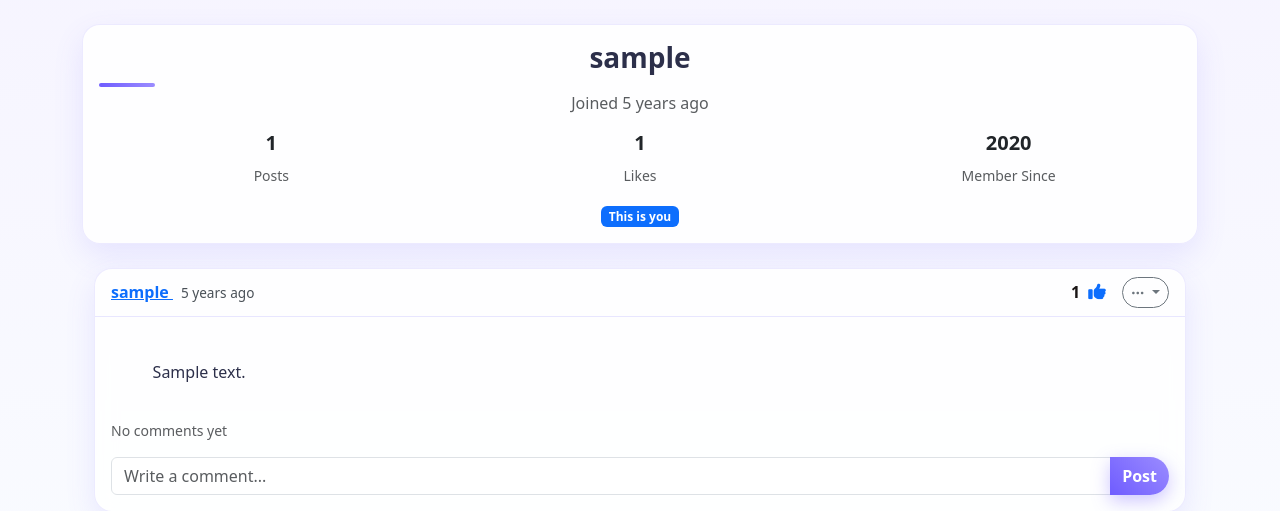
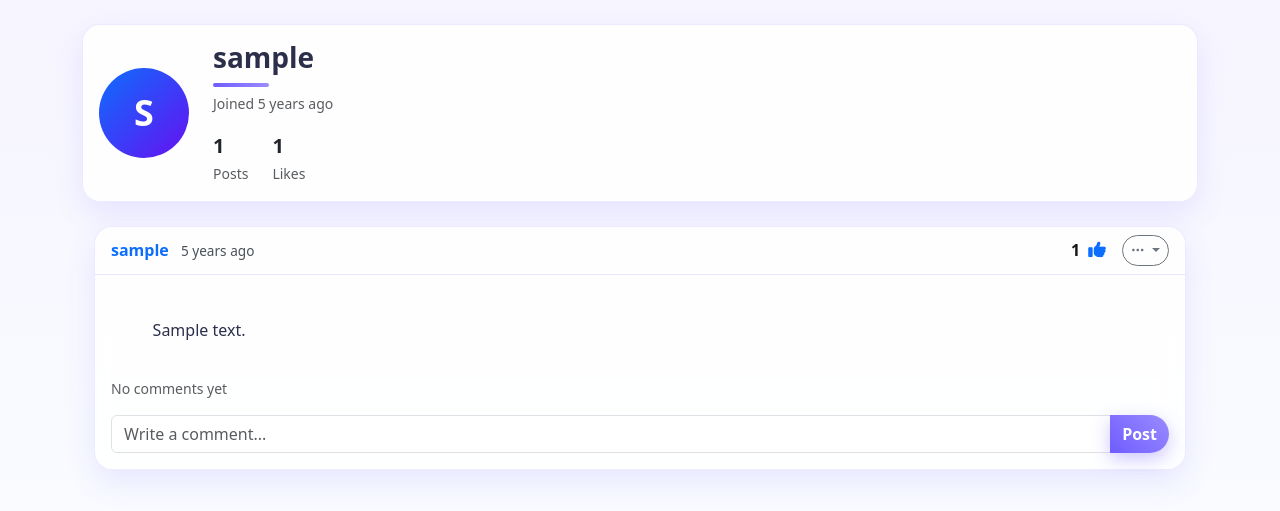
Before and after one commit to AV-2668877724/AV_flask-blog-website, a Flask app: a page that uses website/templates/_posts.html in a window 1280 px wide. Shown: the part 63-574 px from the top of the page. Run offline with Flask 3, Linux system fonts and the light colour scheme; a user stored in the database is signed in; tables that the repository leaves empty hold one stand-in row (values such as "Sample post"); some libraries are stand-ins or nearby versions.

Commit message:
update profile page successfully.

```diff
--- a/website/static/styles.css
+++ b/website/static/styles.css
@@ -635,3 +635,23 @@ body:not(.dark-mode) .navbar .btn-outline-light:hover {
   display: none !important;
   content: none !important;
 }
+
+/* ================= PROFILE COVER ================= */
+
+.profile-cover {
+  border-radius: 16px;
+}
+
+.profile-avatar {
+  width: 90px;
+  height: 90px;
+  border-radius: 50%;
+  background: linear-gradient(135deg, #0d6efd, #6610f2);
+  color: #fff;
+  font-size: 36px;
+  font-weight: 700;
+  display: flex;
+  align-items: center;
+  justify-content: center;
+  text-transform: uppercase;
+}
--- a/website/templates/_posts.html
+++ b/website/templates/_posts.html
@@ -7,7 +7,10 @@
     >
       <div>
         <strong>
-          <a href="/profile/{{ post.user.username }}">
+          <a
+            href="/profile/{{ post.user.username }}"
+            class="text-decoration-none"
+          >
             {{ post.user.username }}
           </a>
         </strong>
@@ -17,6 +20,7 @@
       </div>
 
       <div class="d-flex align-items-center gap-2">
+        <!-- 👍 Likes -->
         <span id="likes-count-{{ post.id }}" class="likes-count">
           {{ post.likes_count }}
         </span>
@@ -33,7 +37,11 @@
           id="like-button-{{ post.id }}"
           onclick="like('{{ post.id }}')"
         ></i>
-        {% endif %} {% if current_user.id == post.author %}
+        {% endif %}
+
+        <!-- ⋮ Post actions -->
+        {% if current_user.is_authenticated and current_user.id == post.author
+        %}
         <div class="dropdown ms-2">
           <button
             class="btn btn-sm btn-outline-secondary dropdown-toggle"
@@ -63,6 +71,7 @@
 
     <!-- ================= POST BODY ================= -->
     <div class="card-body">
+      <!-- Post text -->
       <div class="post-wrapper" id="post-wrapper-{{ post.id }}">
         <div class="card-text post-text" id="post-text-{{ post.id }}">
           {{ post.text | trim }}
@@ -87,8 +96,7 @@
         data-bs-toggle="collapse"
         data-bs-target="#comments-{{ post.id }}"
       >
-        View {{ visible_comments|length }} comment{{ 's' if
-        visible_comments|length > 1 }}
+        View {{ visible_comments|length }} comments
       </button>
       {% else %}
       <small class="text-muted d-block mt-2">No comments yet</small>
@@ -99,7 +107,7 @@
         <div class="border rounded p-3 bg-light">
           {% for comment in visible_comments %}
           <div class="mb-3 pb-2 border-bottom">
-            <div class="d-flex justify-content-between align-items-start">
+            <div class="d-flex justify-content-between align-items-start mb-1">
               <div>
                 <strong>
                   <a
@@ -109,12 +117,13 @@
                     {{ comment.user.username }}
                   </a>
                 </strong>
-                <small class="text-muted ms-2">
+                <span class="text-muted small ms-2">
                   {{ comment.date_created | timeago }}
-                </small>
+                </span>
               </div>
 
-              {% if current_user.id == comment.author %}
+              {% if current_user.is_authenticated and current_user.id ==
+              comment.author %}
               <div class="dropdown">
                 <button
                   class="btn btn-sm btn-outline-secondary dropdown-toggle p-1"
@@ -143,6 +152,7 @@
       </div>
 
       <!-- ================= COMMENT FORM ================= -->
+      {% if current_user.is_authenticated %}
       <form method="POST" action="/create-comment/{{ post.id }}" class="mt-3">
         <div class="input-group">
           <input
@@ -155,9 +165,13 @@
           <button class="btn btn-primary">Post</button>
         </div>
       </form>
+      {% endif %}
     </div>
   </div>
-  {% endfor %} {% if not posts %}
-  <p class="text-center text-muted mt-4">No posts available.</p>
-  {% endif %}
+
+  {% if not (hide_dividers | default(false)) and not loop.last %}
+  <hr class="post-divider" />
+  {% endif %} {% else %}
+  <p class="text-center text-muted">No posts available.</p>
+  {% endfor %}
 </div>
--- a/website/templates/profile.html
+++ b/website/templates/profile.html
@@ -1,43 +1,41 @@
-{% extends "base.html" %} {% block title %}{{ profile_user.username }}{%
+{% extends "base.html" %} {% block title %} {{ profile_user.username }} {%
 endblock %} {% block content %}
 
-<!-- ================= PROFILE HEADER ================= -->
-<div class="card shadow-sm mb-4">
-  <div class="card-body text-center">
-    <h3 class="fw-bold mb-1">{{ profile_user.username }}</h3>
+<!-- ================= PROFILE COVER ================= -->
+<div class="card shadow-sm mb-4 profile-cover">
+  <div
+    class="card-body d-flex flex-column flex-md-row align-items-center gap-4"
+  >
+    <!-- AVATAR -->
+    <div class="profile-avatar">{{ profile_user.username[0]|upper }}</div>
 
-    <p class="text-muted mb-2">
-      Joined {{ profile_user.date_created | timeago }}
-    </p>
+    <!-- USER INFO -->
+    <div class="text-center text-md-start">
+      <h3 class="mb-1 fw-bold">{{ profile_user.username }}</h3>
 
-    <!-- ================= STATS ================= -->
-    <div class="row mt-3">
-      <div class="col-md-4">
-        <h5 class="fw-bold">{{ total_posts }}</h5>
-        <small class="text-muted">Posts</small>
-      </div>
+      <small class="text-muted">
+        Joined {{ profile_user.date_created | timeago }}
+      </small>
 
-      <div class="col-md-4">
-        <h5 class="fw-bold">{{ total_likes }}</h5>
-        <small class="text-muted">Likes</small>
-      </div>
-
-      <div class="col-md-4">
-        <h5 class="fw-bold">{{ profile_user.date_created.strftime('%Y') }}</h5>
-        <small class="text-muted">Member Since</small>
+      <!-- STATS -->
+      <div
+        class="d-flex gap-4 mt-3 justify-content-center justify-content-md-start"
+      >
+        <div>
+          <div class="fw-bold fs-5">{{ total_posts }}</div>
+          <small class="text-muted">Posts</small>
+        </div>
+        <div>
+          <div class="fw-bold fs-5">{{ total_likes }}</div>
+          <small class="text-muted">Likes</small>
+        </div>
       </div>
     </div>
-
-    {% if profile_user.id == current_user.id %}
-    <div class="mt-3">
-      <span class="badge bg-primary">This is you</span>
-    </div>
-    {% endif %}
   </div>
 </div>
 
 <!-- ================= USER POSTS ================= -->
-{% if posts %} {% set page_title = profile_user.username + "'s Posts" %} {%
-include "_posts.html" %} {% else %}
-<p class="text-center text-muted mt-5">This user hasn’t posted anything yet.</p>
+{% if posts %} {% set hide_dividers = True %} {% include "_posts.html" %} {%
+else %}
+<p class="text-center text-muted">No posts yet.</p>
 {% endif %} {% endblock %}
--- a/website/views.py
+++ b/website/views.py
@@ -1,16 +1,44 @@
 from functools import wraps
-from flask import Blueprint, render_template, request, flash, redirect, url_for, abort, session, jsonify,abort
+from flask import (
+    Blueprint, render_template, request,
+    flash, redirect, url_for, abort, jsonify
+)
 from flask_login import login_required, current_user
 from .models import User, Post, Comment, Like
 from . import db
-import re
-from markupsafe import Markup
 from sqlalchemy import func
 
 views = Blueprint('views', __name__)
+
 ADMIN_ACTION_PASSWORD = "adminready777"
 
-# ================= ADMIN DECORATOR =================
+# =================================================
+# UTILITY HELPERS
+# =================================================
+
+def enrich_posts(posts, current_user_id):
+    """Convert Post objects → dicts with likes info"""
+    enriched = []
+    for p in posts:
+        likes_count = len(p.likes)
+        liked = any(l.author == current_user_id for l in p.likes)
+        enriched.append({
+            "id": p.id,
+            "text": p.text,
+            "date_created": p.date_created,
+            "author": p.author,
+            "user": p.user,
+            "comments": p.comments,
+            "likes_count": likes_count,
+            "liked": liked
+        })
+    return enriched
+
+
+# =================================================
+# ADMIN DECORATOR & PASSWORD CHECK
+# =================================================
+
 def admin_required(f):
     @wraps(f)
     def wrapper(*args, **kwargs):
@@ -20,7 +48,6 @@ def admin_required(f):
     return wrapper
 
 
-# ================= ADMIN PASSWORD CHECK =================
 def verify_admin_password():
     password = request.form.get("admin_password")
     if password != ADMIN_ACTION_PASSWORD:
@@ -29,45 +56,44 @@ def verify_admin_password():
     return True
 
 
-# ================= ADMIN ACTIONS =================
+# =================================================
+# ADMIN ACTIONS
+# =================================================
 
-@views.route('/admin/delete-post/<int:post_id>', methods=['POST'])
+@views.route("/admin/delete-post/<int:post_id>", methods=["POST"])
 @login_required
 @admin_required
 def admin_delete_post(post_id):
     if not verify_admin_password():
-        return redirect(url_for('views.admin_dashboard'))
+        return redirect(url_for("views.admin_dashboard"))
 
     post = Post.query.get_or_404(post_id)
-    if post.is_deleted:
-        flash("Post already deleted.", "warning")
-    else:
-        post.is_deleted = True
-        db.session.commit()
-        flash("Post deleted successfully.", "success")
-    return redirect(url_for('views.admin_dashboard'))
+    post.is_deleted = True
+    db.session.commit()
+    flash("Post deleted successfully.", "success")
+    return redirect(url_for("views.admin_dashboard"))
 
 
-@views.route('/admin/restore-post/<int:post_id>', methods=['POST'])
+@views.route("/admin/restore-post/<int:post_id>", methods=["POST"])
 @login_required
 @admin_required
 def admin_restore_post(post_id):
     if not verify_admin_password():
-        return redirect(url_for('views.admin_dashboard'))
+        return redirect(url_for("views.admin_dashboard"))
 
     post = Post.query.filter_by(id=post_id, is_deleted=True).first_or_404()
     post.is_deleted = False
     db.session.commit()
     flash("Post restored successfully.", "success")
-    return redirect(url_for('views.admin_dashboard'))
+    return redirect(url_for("views.admin_dashboard"))
 
 
-@views.route('/admin/delete-user/<int:user_id>', methods=['POST'])
+@views.route("/admin/delete-user/<int:user_id>", methods=["POST"])
 @login_required
 @admin_required
 def admin_delete_user(user_id):
     if not verify_admin_password():
-        return redirect(url_for('views.admin_dashboard'))
+        return redirect(url_for("views.admin_dashboard"))
 
     user = User.query.get_or_404(user_id)
 
@@ -77,39 +103,43 @@ def admin_delete_user(user_id):
         db.session.delete(user)
         db.session.commit()
         flash("User deleted successfully.", "success")
-    return redirect(url_for('views.admin_dashboard'))
+
+    return redirect(url_for("views.admin_dashboard"))
 
 
-@views.route('/admin/delete-comment/<int:comment_id>', methods=['POST'])
+@views.route("/admin/delete-comment/<int:comment_id>", methods=["POST"])
 @login_required
 @admin_required
 def admin_delete_comment(comment_id):
     if not verify_admin_password():
-        return redirect(url_for('views.admin_dashboard'))
+        return redirect(url_for("views.admin_dashboard"))
 
     comment = Comment.query.get_or_404(comment_id)
     comment.is_deleted = True
     db.session.commit()
     flash("Comment deleted successfully.", "success")
-    return redirect(url_for('views.admin_dashboard'))
+    return redirect(url_for("views.admin_dashboard"))
 
 
-@views.route('/admin/restore-comment/<int:comment_id>', methods=['POST'])
+@views.route("/admin/restore-comment/<int:comment_id>", methods=["POST"])
 @login_required
 @admin_required
 def admin_restore_comment(comment_id):
     if not verify_admin_password():
-        return redirect(url_for('views.admin_dashboard'))
+        return redirect(url_for("views.admin_dashboard"))
 
     comment = Comment.query.filter_by(id=comment_id, is_deleted=True).first_or_404()
     comment.is_deleted = False
     db.session.commit()
     flash("Comment restored successfully.", "success")
-    return redirect(url_for('views.admin_dashboard'))
+    return redirect(url_for("views.admin_dashboard"))
 
 
-# ================= ADMIN DASHBOARD =================
-@views.route('/admin/dashboard')
+# =================================================
+# ADMIN DASHBOARD
+# =================================================
+
+@views.route("/admin/dashboard")
 @login_required
 @admin_required
 def admin_dashboard():
@@ -119,248 +149,177 @@ def admin_dashboard():
         active_posts=Post.query.filter_by(is_deleted=False).order_by(Post.date_created.desc()).all(),
         deleted_posts=Post.query.filter_by(is_deleted=True).order_by(Post.date_created.desc()).all(),
         comments=Comment.query.order_by(Comment.date_created.desc()).limit(50).all(),
-        user=current_user,
         is_home=False
     )
 
 
-# -------------------------------------------------
-# Utility helpers
-# -------------------------------------------------
+# =================================================
+# MAIN ROUTES
+# =================================================
 
-def enrich_posts(posts, current_user_id):
-    enriched = []
-    for p in posts:
-        likes_count = len(p.likes)
-        liked = any(l.author == current_user_id for l in p.likes)
-        enriched.append({
-            'id': p.id,
-            'text': p.text,
-            'date_created': p.date_created,
-            'author': p.author,
-            'user': p.user,
-            'comments': p.comments,
-            'likes_count': likes_count,
-            'liked': liked
-        })
-    return enriched
-
-
-def highlight(text, query):
-    if not query:
-        return text
-    try:
-        regex = re.compile(re.escape(query), re.IGNORECASE)
-        return Markup(regex.sub(lambda m: f"<mark>{m.group(0)}</mark>", text))
-    except Exception:
-        return text
-
-
-def highlight_username(username, query):
-    if not query:
-        return username
-    try:
-        regex = re.compile(re.escape(query), re.IGNORECASE)
-        return Markup(regex.sub(lambda m: f"<mark>{m.group(0)}</mark>", username))
-    except Exception:
-        return username
-
-
-# -------------------------------------------------
-# MAIN ROUTES
-# -------------------------------------------------
-
-@views.route('/')
-@views.route('/home')
+@views.route("/")
+@views.route("/home")
 @login_required
 def home():
+    page = request.args.get("page", 1, type=int)
 
+    pagination = (
+        Post.query
+        .filter_by(is_deleted=False)
+        .order_by(Post.date_created.desc())
+        .paginate(page=page, per_page=5, error_out=False)
+    )
 
-    page = request.args.get('page', 1, type=int)
-
-    pagination = Post.query.filter_by(is_deleted=False) \
-        .order_by(Post.date_created.desc()) \
-        .paginate(page=page, per_page=5, error_out=False)
-
-    enriched = enrich_posts(pagination.items, current_user.id)
+    posts = enrich_posts(pagination.items, current_user.id)
 
     return render_template(
         "home.html",
-        user=current_user,
-        posts=enriched,
+        posts=posts,
         pagination=pagination,
         is_home=True
     )
 
 
-@views.route('/create-post', methods=['GET', 'POST'])
+@views.route("/create-post", methods=["GET", "POST"])
 @login_required
 def create_post():
-    if request.method == 'POST':
-        text = request.form.get('text')
-        if not text or not text.strip():
-            flash('Post cannot be empty!', category='error')
+    if request.method == "POST":
+        text = request.form.get("text", "").strip()
+        if not text:
+            flash("Post cannot be empty!", "error")
         else:
-            post = Post(text=text.strip(), author=current_user.id)
+            post = Post(text=text, author=current_user.id)
             db.session.add(post)
             db.session.commit()
-            flash('Post created!', category='success')
-            return redirect(url_for('views.home'))
-    return render_template("create_posts.html", user=current_user, is_home=False)
+            flash("Post created!", "success")
+            return redirect(url_for("views.home"))
+
+    return render_template("create_posts.html", is_home=False)
 
 
-@views.route('/delete-post/<id>')
+@views.route("/edit-post/<int:id>", methods=["GET", "POST"])
+@login_required
+def edit_post(id):
+    post = Post.query.filter_by(id=id, is_deleted=False).first_or_404()
+
+    if post.author != current_user.id:
+        flash("Permission denied.", "error")
+        return redirect(url_for("views.home"))
+
+    if request.method == "POST":
+        text = request.form.get("text", "").strip()
+        if not text:
+            flash("Post cannot be empty!", "error")
+        else:
+            post.text = text
+            db.session.commit()
+            flash("Post updated!", "success")
+            return redirect(url_for("views.home"))
+
+    return render_template("edit_post.html", post=post, is_home=False)
+
+
+@views.route("/delete-post/<int:id>")
 @login_required
 def delete_post(id):
-    post = Post.query.filter_by(id=id).first()
+    post = Post.query.get_or_404(id)
 
-    if not post or post.is_deleted:
-        flash('Post not found!', 'error')
-    elif current_user.id != post.author and not current_user.is_admin:
-        flash('You do not have permission to delete this post.', 'error')
+    if post.author != current_user.id and not current_user.is_admin:
+        flash("Permission denied.", "error")
     else:
         post.is_deleted = True
         db.session.commit()
-        flash('Post deleted!', 'success')
+        flash("Post deleted.", "success")
 
-    return redirect(url_for('views.home'))
+    return redirect(url_for("views.home"))
 
 
-@views.route('/edit-post/<id>', methods=['GET', 'POST'])
-@login_required
-def edit_post(id):
-    post = Post.query.filter_by(id=id, is_deleted=False).first()
-    if not post:
-        flash('Post not found!', category='error')
-        return redirect(url_for('views.home'))
-    if current_user.id != post.author:
-        flash('You do not have permission to edit this post.', category='error')
-        return redirect(url_for('views.home'))
-
-    if request.method == 'POST':
-        text = request.form.get('text')
-        if not text or not text.strip():
-            flash('Post cannot be empty!', category='error')
-        else:
-            post.text = text.strip()
-            db.session.commit()
-            flash('Post updated!', category='success')
-            return redirect(url_for('views.home'))
-
-    return render_template("edit_post.html", user=current_user, post=post, is_home=False)
-
-
-@views.route('/posts/<username>')
+@views.route("/posts/<username>")
 @login_required
 def posts(username):
-    user = User.query.filter_by(username=username).first()
-    if not user:
-        flash('No user with that username exists.', category='error')
-        return redirect(url_for('views.home'))
+    user = User.query.filter_by(username=username).first_or_404()
 
-    page = request.args.get('page', 1, type=int)
+    page = request.args.get("page", 1, type=int)
+    pagination = (
+        Post.query
+        .filter_by(author=user.id, is_deleted=False)
+        .order_by(Post.date_created.desc())
+        .paginate(page=page, per_page=5, error_out=False)
+    )
 
-    pagination = Post.query.filter_by(
-        author=user.id,
-        is_deleted=False
-    ).order_by(Post.date_created.desc()) \
-     .paginate(page=page, per_page=5, error_out=False)
-
-    enriched = enrich_posts(pagination.items, current_user.id)
+    posts = enrich_posts(pagination.items, current_user.id)
 
     return render_template(
         "posts.html",
-        user=current_user,
-        posts=enriched,
-        username=username,
+        posts=posts,
         pagination=pagination,
         is_home=False
     )
 
 
-@views.route('/create-comment/<post_id>', methods=['POST'])
+# =================================================
+# COMMENTS & LIKES
+# =================================================
+
+@views.route("/create-comment/<int:post_id>", methods=["POST"])
 @login_required
 def create_comment(post_id):
-    text = request.form.get('text')
-    if not text or not text.strip():
-        flash('Comment cannot be empty!', category='error')
+    text = request.form.get("text", "").strip()
+    if not text:
+        flash("Comment cannot be empty.", "error")
     else:
-        post = Post.query.filter_by(id=post_id, is_deleted=False).first()
-        if not post:
-            flash('Post does not exist or was deleted.', category='error')
-        else:
-            comment = Comment(
-                text=text.strip(),
-                author=current_user.id,
-                post_id=post_id
-            )
-            db.session.add(comment)
-            db.session.commit()
-            flash('Comment added!', category='success')
-    return redirect(url_for('views.home'))
+        comment = Comment(text=text, author=current_user.id, post_id=post_id)
+        db.session.add(comment)
+        db.session.commit()
+        flash("Comment added!", "success")
 
-@views.route('/delete-comment/<comment_id>')
+    return redirect(url_for("views.home"))
+
+
+@views.route("/delete-comment/<int:comment_id>")
 @login_required
 def delete_comment(comment_id):
-    comment = Comment.query.filter_by(id=comment_id).first()
+    comment = Comment.query.get_or_404(comment_id)
 
-    if not comment:
-        flash('Comment not found.', 'error')
-    elif current_user.id != comment.author and not current_user.is_admin:
-        flash('You do not have permission to delete this comment.', 'error')
+    if comment.author != current_user.id and not current_user.is_admin:
+        flash("Permission denied.", "error")
     else:
         comment.is_deleted = True
         db.session.commit()
-        flash('Comment deleted!', 'success')
+        flash("Comment deleted.", "success")
 
-    return redirect(url_for('views.home'))
+    return redirect(url_for("views.home"))
 
 
-@views.route('/like-post/<post_id>', methods=['POST'])
+@views.route("/like-post/<int:post_id>", methods=["POST"])
+@login_required
 def like_post(post_id):
-    if not current_user.is_authenticated:
-        return jsonify({'error': 'Login required'}), 401
+    post = Post.query.filter_by(id=post_id, is_deleted=False).first_or_404()
 
-    post = Post.query.filter_by(id=post_id, is_deleted=False).first()
-    if not post:
-        return jsonify({'error': 'Post no longer available'}), 410
-
-    like = Like.query.filter_by(
-        author=current_user.id,
-        post_id=post_id
-    ).first()
+    like = Like.query.filter_by(author=current_user.id, post_id=post_id).first()
 
     if like:
         db.session.delete(like)
-        db.session.commit()
     else:
-        like = Like(author=current_user.id, post_id=post_id)
-        db.session.add(like)
-        db.session.commit()
+        db.session.add(Like(author=current_user.id, post_id=post_id))
 
-    likes_count = len(post.likes)
-    liked = any(l.author == current_user.id for l in post.likes)
+    db.session.commit()
 
-    return jsonify({'likes': likes_count, 'liked': liked}), 200
+    return jsonify({
+        "likes": len(post.likes),
+        "liked": any(l.author == current_user.id for l in post.likes)
+    })
 
 
-@views.route('/about')
-def about():
-    return render_template("about.html", user=current_user, is_home=False)
+# =================================================
+# USER PROFILE
+# =================================================
 
-
-
-
-# ================= USER PROFILE =================
-# ================= USER PROFILE =================
 @views.route("/profile/<username>")
 @login_required
 def profile(username):
-    profile_user = User.query.filter_by(username=username).first()
-    if not profile_user:
-        abort(404)
+    profile_user = User.query.filter_by(username=username).first_or_404()
 
-    # Raw posts
     raw_posts = (
         Post.query
         .filter_by(author=profile_user.id, is_deleted=False)
@@ -368,12 +327,9 @@ def profile(username):
         .all()
     )
 
-    # 🔥 Enrich posts (IMPORTANT)
     posts = enrich_posts(raw_posts, current_user.id)
 
-    # Stats
     total_posts = len(raw_posts)
-
     total_likes = (
         db.session.query(func.count(Like.id))
         .join(Post, Like.post_id == Post.id)
@@ -387,5 +343,15 @@ def profile(username):
         posts=posts,
         total_posts=total_posts,
         total_likes=total_likes,
-        is_home=False
+        is_home=False,
+        hide_dividers=True
     )
+
+
+# =================================================
+# ABOUT
+# =================================================
+
+@views.route("/about")
+def about():
+    return render_template("about.html", is_home=False)
```
